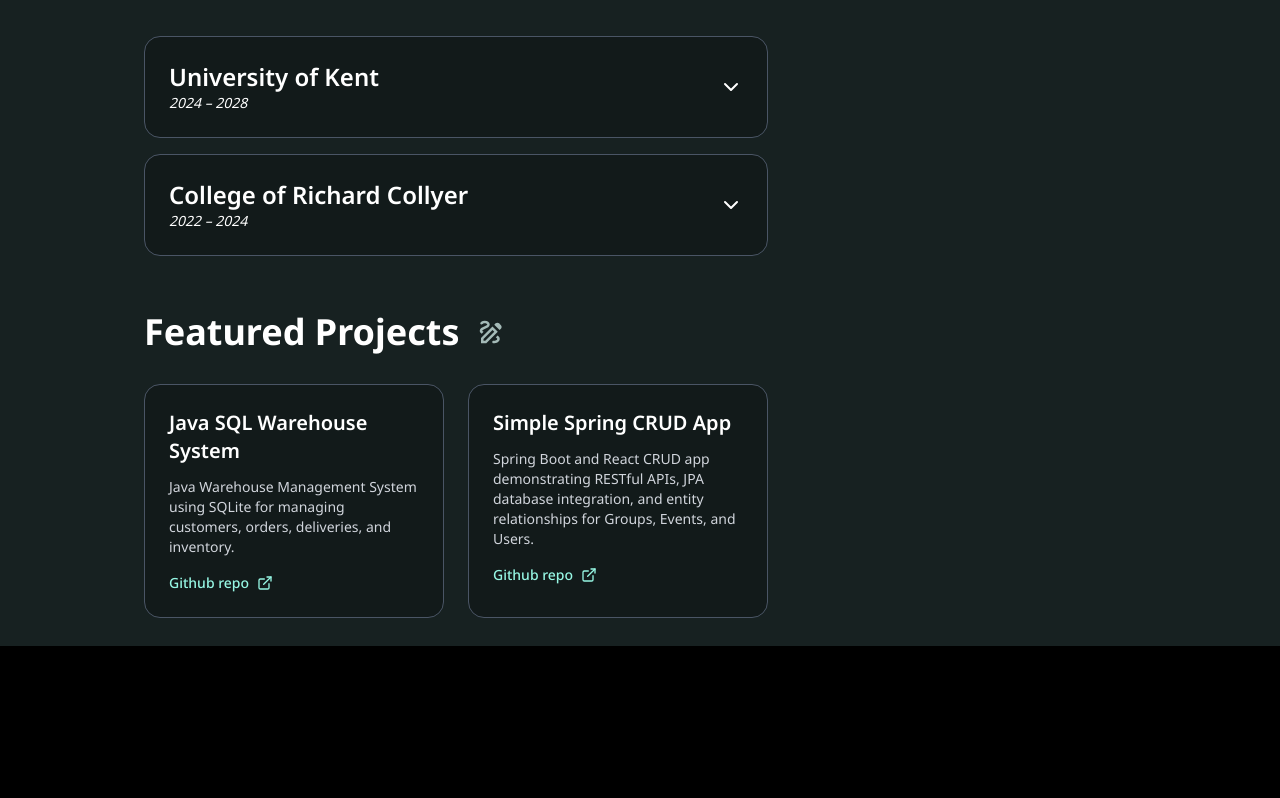
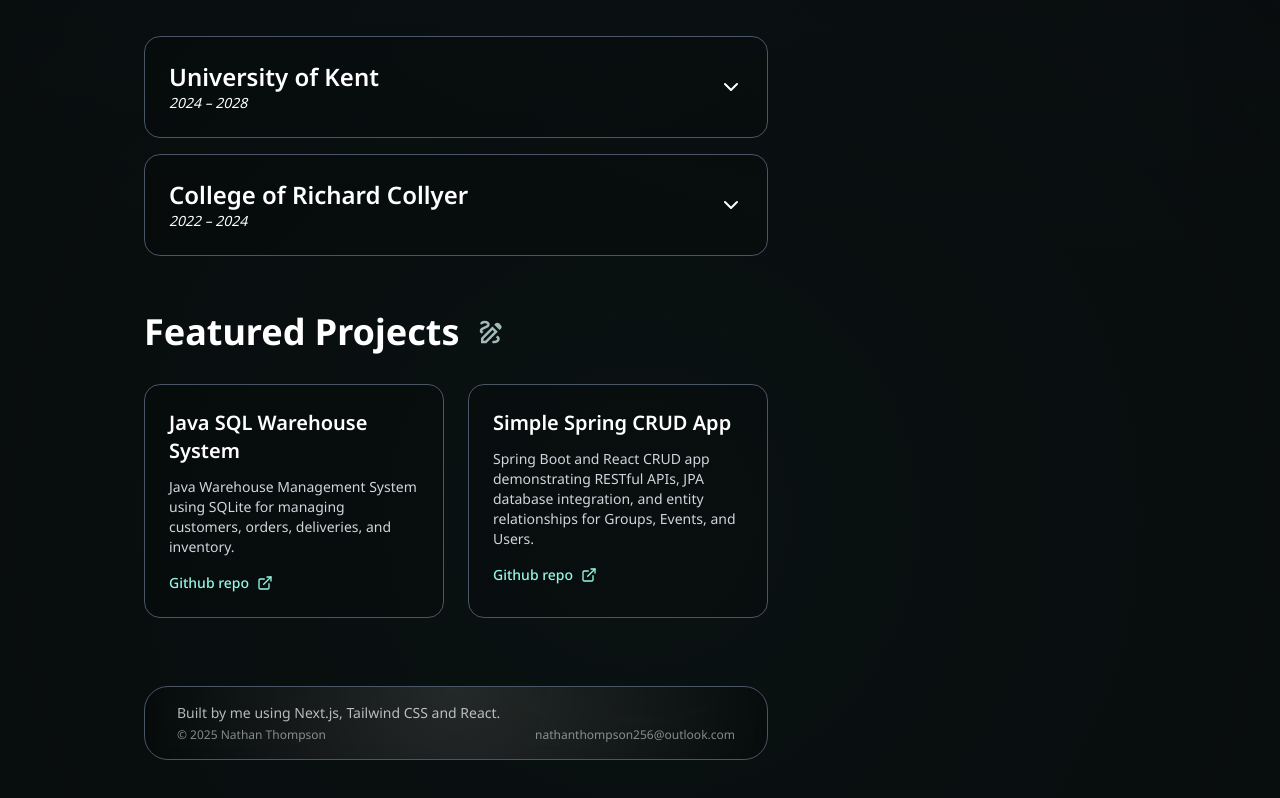
Before and after one commit to nathant1234567/nathan-portfolio, a Next.js app: page / in a window 1280 px wide. Shown: the part 1130-1928 px from the top of the page. Before the commit the page ends 1776 px from the top, so only its background shows below. Built offline with nearby package versions, Linux system fonts and the light colour scheme.

Commit message:
experiementd with arbitrary values, not sure what i like more

```diff
--- a/src/app/page.tsx
+++ b/src/app/page.tsx
@@ -6,7 +6,7 @@ import PageWrapper from "@/components/layout/PageWrapper";
 import NavigationPane from "@/components/navigation/NavigationPane";
 import About from "@/components/ui/About";
 import HomeProjects from "@/components/ui/HomeProjects";
-import { projects } from "@/data/projects";
+import Footer from "@/components/ui/Footer";
 
 export default function Home() {
   return (
@@ -18,6 +18,7 @@ export default function Home() {
                   <Socials />
                   <Education />
                   <HomeProjects/>
+                  <Footer />
               </PageWrapper>
           </main>
           <NavigationPane />
--- a/src/app/projects/page.tsx
+++ b/src/app/projects/page.tsx
@@ -6,6 +6,7 @@ import Education from "@/components/ui/Education";
 import ButtonLink from "@/components/ui/ButtonLink";
 import SectionWrapper from "@/components/layout/SectionWrapper";
 import Confetti from 'react-confetti-boom';
+import Footer from "@/components/ui/Footer";
 
 export default function ProjectsPage() {
     return (
@@ -16,6 +17,7 @@ export default function ProjectsPage() {
                         <h1 className="text-4xl font-bold mb-6">Projects</h1>
                         <p className="text-lg leading-relaxed">Will update this page soon.</p>
                     </SectionWrapper>
+                    <Footer />
                 </PageWrapper>
             </main>
             <NavigationPane />
--- a/src/components/layout/BlackBackground.tsx
+++ b/src/components/layout/BlackBackground.tsx
@@ -3,8 +3,17 @@ import React from 'react';
 
 export const BlackBackground = ({ children }: { children: React.ReactNode }) => {
     return (
-        <div className="min-h-screen bg-nice-black text-white ">
-            {children}
+        <div className="relative min-h-screen overflow-hidden bg-[#06090a] text-white">
+            <div
+                aria-hidden="true"
+                className="pointer-events-none absolute inset-0 bg-[radial-gradient(circle_at_20%_15%,rgba(88,154,183,0.12),transparent_55%),radial-gradient(circle_at_80%_10%,rgba(181,131,255,0.08),transparent_60%),radial-gradient(circle_at_50%_85%,rgba(88,166,151,0.1),transparent_65%)] opacity-60"
+            />
+            <div className="relative">
+                {children}
+            </div>
         </div>
     );
 };
+
+// <div className="min-h-screen bg-nice-black text-white ">
+//     {children}
--- /dev/null
+++ b/src/components/ui/Footer.tsx
@@ -0,0 +1,30 @@
+import Link from "next/link";
+import SectionWrapper from "@/components/layout/SectionWrapper";
+
+
+
+export default function Footer() {
+    const year = new Date().getFullYear();
+
+    return (
+        <SectionWrapper>
+        <footer className="mt-3 w-full pb-5">
+            <div className="relative overflow-hidden rounded-3xl border border-gray-600 bg-black/25 px-8 py-4 backdrop-blur">
+                <div className="absolute inset-0  -z-10 bg-[radial-gradient(circle_at_top,_rgba(255,255,255,0.12),_transparent_100%)]" />
+                <div className="flex flex-col gap-8 md:flex-row md:items-start md:justify-between">
+                    <div className="max-w-sm space-y-2">
+                        <p className="text-sm text-white/70">
+                            Built by me using Next.js, Tailwind CSS and React.
+                        </p>
+                    </div>
+
+                </div>
+                <div className="mt-1 flex flex-col gap-3 text-xs text-white/50 md:flex-row md:items-center md:justify-between">
+                    <p>© {year} Nathan Thompson</p>
+                    <p className="font-mono text-white/50">nathanthompson256@outlook.com</p>
+                </div>
+            </div>
+        </footer>
+        </SectionWrapper>
+    );
+}
```
